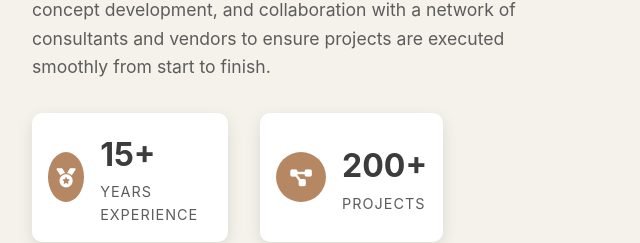
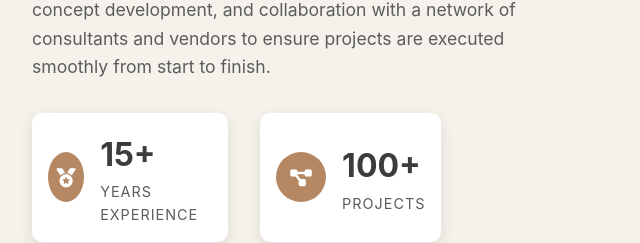
Before and after one commit to ksarthak4ever/kutumb-architects, a website: page index.html in a window 1280 px wide. Shown: the part 1818-2061 px from the top of the page, 640-1280 px from the left. Drawn offline with Linux system fonts and the light colour scheme.

Commit message:
updated website

```diff
--- a/index.html
+++ b/index.html
@@ -1307,7 +1307,7 @@
                                 <i class="fas fa-project-diagram"></i>
                             </div>
                             <div class="stat-content">
-                                <span class="stat-number">200+</span>
+                                <span class="stat-number">100+</span>
                                 <span class="stat-label">Projects</span>
                             </div>
                         </div>
```
